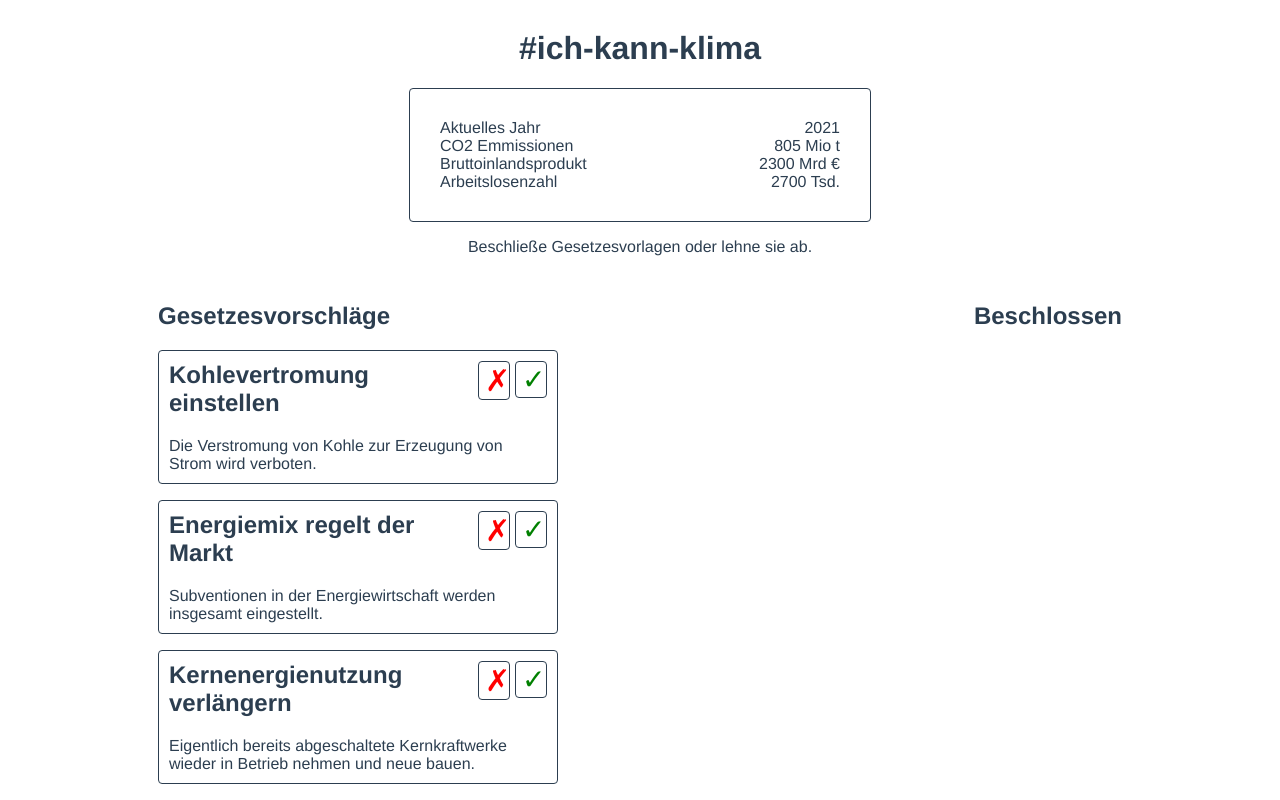
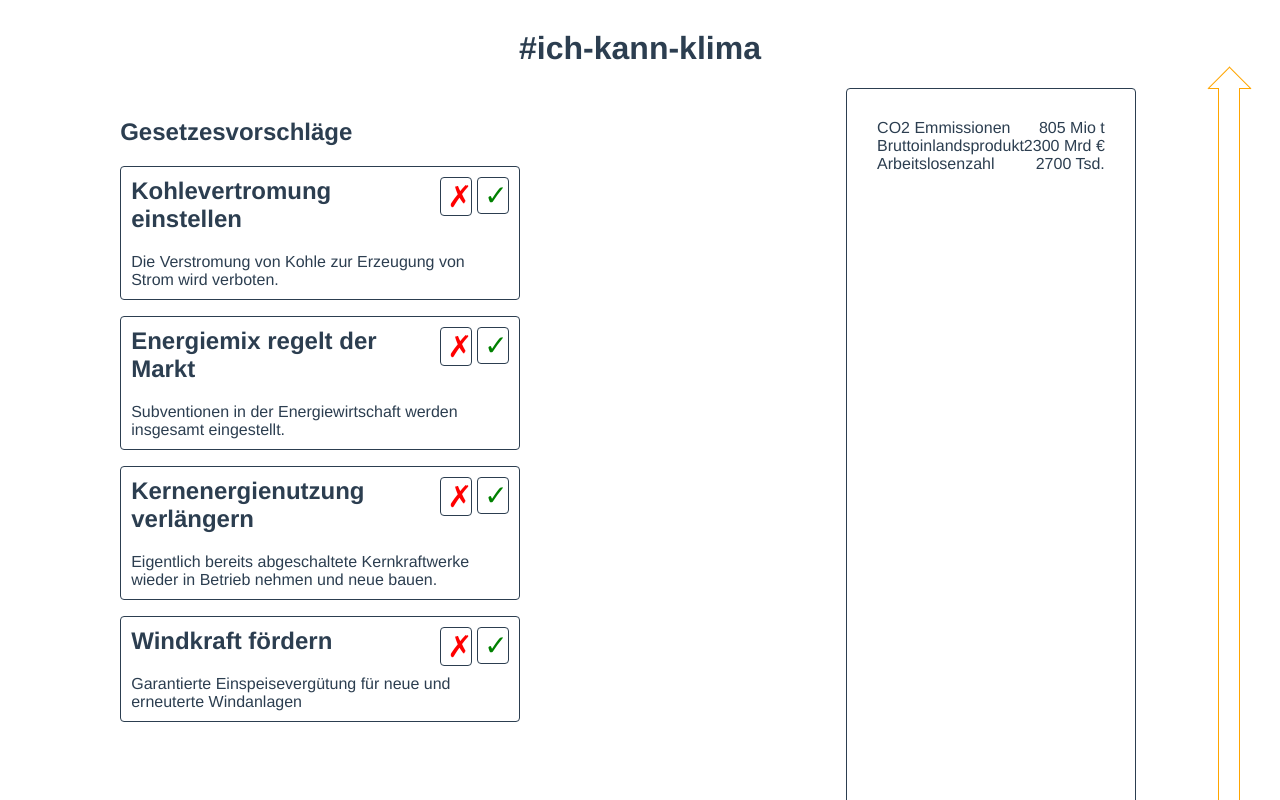
Before and after one commit to neustartklima/ich-kann-klima, a Vue app in the folder frontend/: page /start in a window 1280 px wide. Both pictures are taken after a click on the button "Leg' los". Shown: the top 800 px of the page. Built offline with nearby package versions, Linux system fonts and the light colour scheme.

Commit message:
Years are shown in an arrow

```diff
--- a/frontend/src/App.vue
+++ b/frontend/src/App.vue
@@ -23,6 +23,13 @@ h1 {
   text-align: center;
 }
 
+.game-setup {
+  max-width: 1280px;
+  margin: 0 auto;
+  display: flex;
+  flex-direction: row;
+}
+
 .wrapper {
   max-width: 800px;
   margin: 0 auto;
--- a/frontend/src/components/CurrentIndicators.vue
+++ b/frontend/src/components/CurrentIndicators.vue
@@ -1,9 +1,10 @@
 <script lang="ts">
-import { computed, defineComponent } from "vue"
-import { mapState } from "vuex"
-import { useStore } from "../store"
+import { defineComponent } from "vue"
+import TimeIndicator from "../components/TimeIndicator.vue"
 
 export default defineComponent({
+  components: { TimeIndicator },
+
   data() {
     return {
       indicators: [
@@ -13,29 +14,17 @@ export default defineComponent({
       ],
     }
   },
-
-  setup() {
-    const store = useStore()
-
-    return {
-      store,
-      currentYear: computed(() => store.state.game?.currentYear),
-    }
-  },
 })
 </script>
 
 <template>
   <ul>
-    <li>
-      <div>Aktuelles Jahr</div>
-      <div>{{ currentYear }}</div>
-    </li>
     <li v-for="(indicator, index) in indicators" :key="index">
       <div>{{ indicator.name }}</div>
       <div>{{ indicator.value }} {{ indicator.unit }}</div>
     </li>
   </ul>
+  <TimeIndicator />
 </template>
 
 <style scoped>
--- /dev/null
+++ b/frontend/src/components/GameSetup.vue
@@ -0,0 +1,24 @@
+<script lang="ts">
+import { defineComponent } from "@vue/runtime-core"
+import CurrentIndicators from "../components/CurrentIndicators.vue"
+
+export default defineComponent({
+  components: { CurrentIndicators },
+})
+</script>
+
+<template>
+  <div class="game-setup">
+    <div class="wrapper">
+      <slot />
+    </div>
+
+    <CurrentIndicators />
+  </div>
+</template>
+
+<style lang="scss">
+  .game-setup {
+    position: relative;
+  }
+</style>
--- /dev/null
+++ b/frontend/src/components/TimeIndicator.vue
@@ -0,0 +1,83 @@
+<script lang="ts">
+import { computed, defineComponent } from "@vue/runtime-core"
+import { useStore } from "../store"
+
+export default defineComponent({
+  setup() {
+    const store = useStore()
+
+    return {
+      store,
+      currentYear: computed(() => store.state.game?.currentYear as number),
+    }
+  },
+
+  computed: {
+    timespan(): number {
+      return 2050 - 2021
+    },
+
+    years(): number {
+      return this.currentYear - 2020
+    },
+
+    height(): string {
+      return "height: " + (this.years / this.timespan) * 100 + "%"
+    },
+  },
+})
+</script>
+
+<template>
+  <div class="container">
+    <div class="arrow-head"></div>
+    <div class="indicator" :style="height"></div>
+  </div>
+</template>
+
+<style lang="scss" scoped>
+$color: orange;
+$width: 20px;
+$border: 1px;
+
+.container {
+  width: $width;
+  border: $border solid $color;
+  border-top: 0;
+  margin-right: 2em;
+  display: flex;
+  flex-direction: column;
+  justify-content: space-between;
+  position: relative;
+
+  &::before, &::after {
+    content: "";
+    display: block;
+    position: absolute;
+    top: 0px;
+  }
+
+  &::before {
+    border-top: $border solid $color;
+    width: ($width + $border) * 2;
+    left: -$width / 2;
+  }
+
+  &::after {
+    border-top: $border solid white;
+    width: $width;
+  }
+}
+
+.indicator {
+  background-color: $color;
+}
+
+.arrow-head {
+  border: 0 solid $color;
+  border-width: $border $border 0 0;
+  width: $width * 1.5;
+  height: $width * 1.5;
+  transform: translate(-$width * 0.25, -$width * 0.75) rotate(-45deg);
+}
+</style>
--- a/frontend/src/views/GamePage.vue
+++ b/frontend/src/views/GamePage.vue
@@ -1,15 +1,14 @@
 <script lang="ts">
 import { defineComponent } from "vue"
+import GameSetup from "../components/GameSetup.vue"
 import AcceptedLaws from "../components/AcceptedLaws.vue"
-import CurrentIndicators from "../components/CurrentIndicators.vue"
 import LawProposals from "../components/LawProposals.vue"
 import { useStore } from "../store"
 import { advanceYear } from "../store/actions"
 
-
 export default defineComponent({
   components: {
-    CurrentIndicators,
+    GameSetup,
     LawProposals,
     AcceptedLaws,
   },
@@ -29,33 +28,18 @@ export default defineComponent({
 </script>
 
 <template>
-  <CurrentIndicators />
-
-  <p>Beschließe Gesetzesvorlagen oder lehne sie ab.</p>
-
-  <div class="wrapper">
+  <GameSetup>
     <LawProposals />
     <AcceptedLaws />
-  </div>
 
-  <p>Wenn Du fertig bist, wechsle zum nächsten Jahr und sieh' Dir die Auswirkungen an.</p>
+    <p>Wenn Du fertig bist, wechsle zum nächsten Jahr und sieh' Dir die Auswirkungen an.</p>
 
-  <div class="button-bar">
-    <button @click="advanceYear">Jahr abschließen</button>
-  </div>
+    <div class="button-bar">
+      <button @click="advanceYear">Jahr abschließen</button>
+    </div>
+  </GameSetup>
 </template>
 
 <style lang="scss" scoped>
-.wrapper {
-  max-width: 1024px;
-  margin: 0 auto;
-  display: flex;
-  justify-content: space-between;
-  flex-direction: row;
-}
 
-.button-bar,
-p {
-  text-align: center;
-}
 </style>
--- a/frontend/src/views/StartPage.vue
+++ b/frontend/src/views/StartPage.vue
@@ -1,7 +1,10 @@
 <script lang="ts">
 import { defineComponent } from "@vue/runtime-core"
+import GameSetup from "../components/GameSetup.vue"
 
 export default defineComponent({
+  components: { GameSetup },
+
   methods: {
     newGame() {
       this.$router.push("/games")
@@ -11,7 +14,7 @@ export default defineComponent({
 </script>
 
 <template>
-  <div class="wrapper">
+  <GameSetup>
     <h2>Deine erste Entscheidung steht bevor...</h2>
 
     <p>Wähle weise, denn <u>alles hat Einfluss</u> auf deine Beliebtheit, das Klimaziel sowie den Finanzhaushalt.</p>
@@ -26,5 +29,5 @@ export default defineComponent({
     <div class="button-bar">
       <button @click="newGame">Leg' los</button>
     </div>
-  </div>
+  </GameSetup>
 </template>
```
